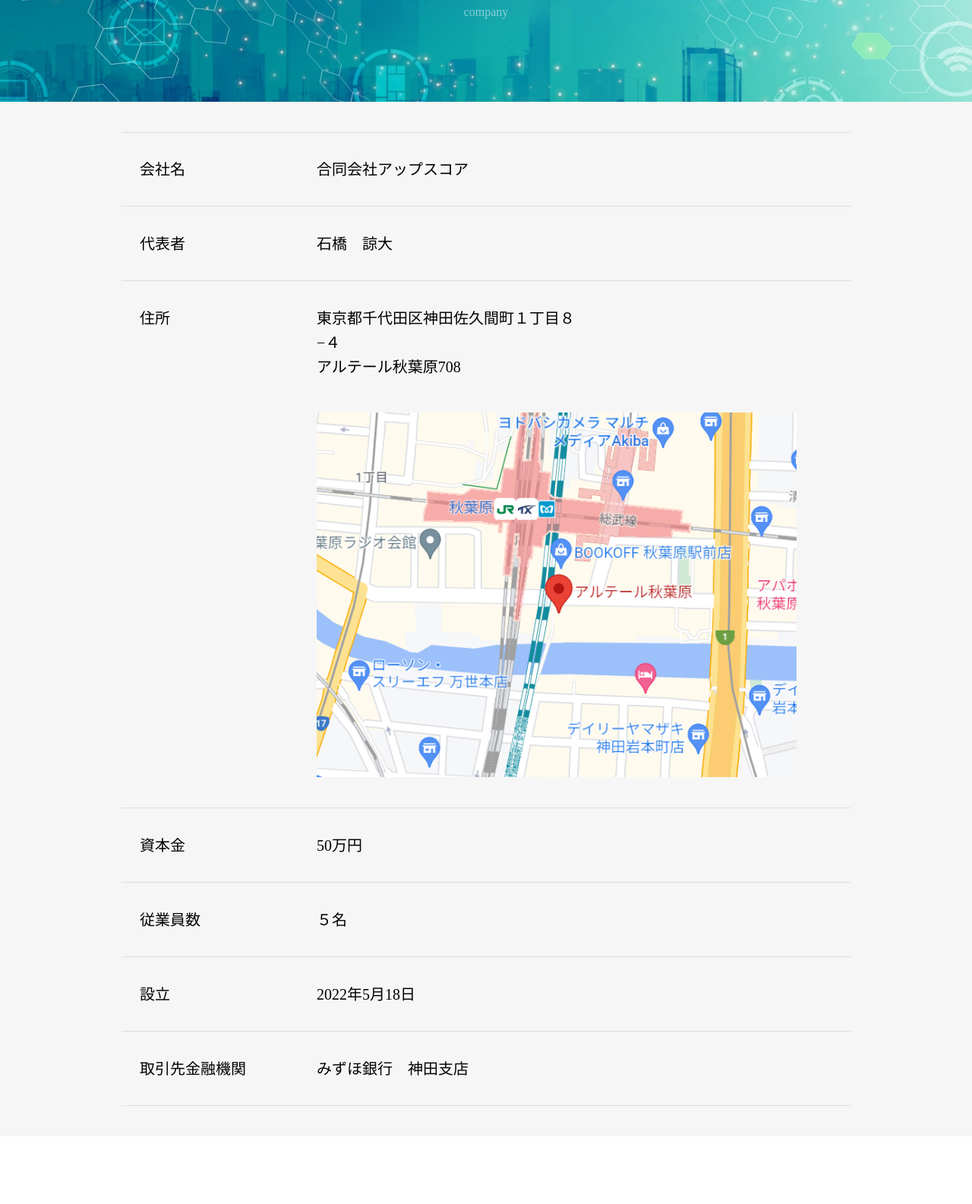
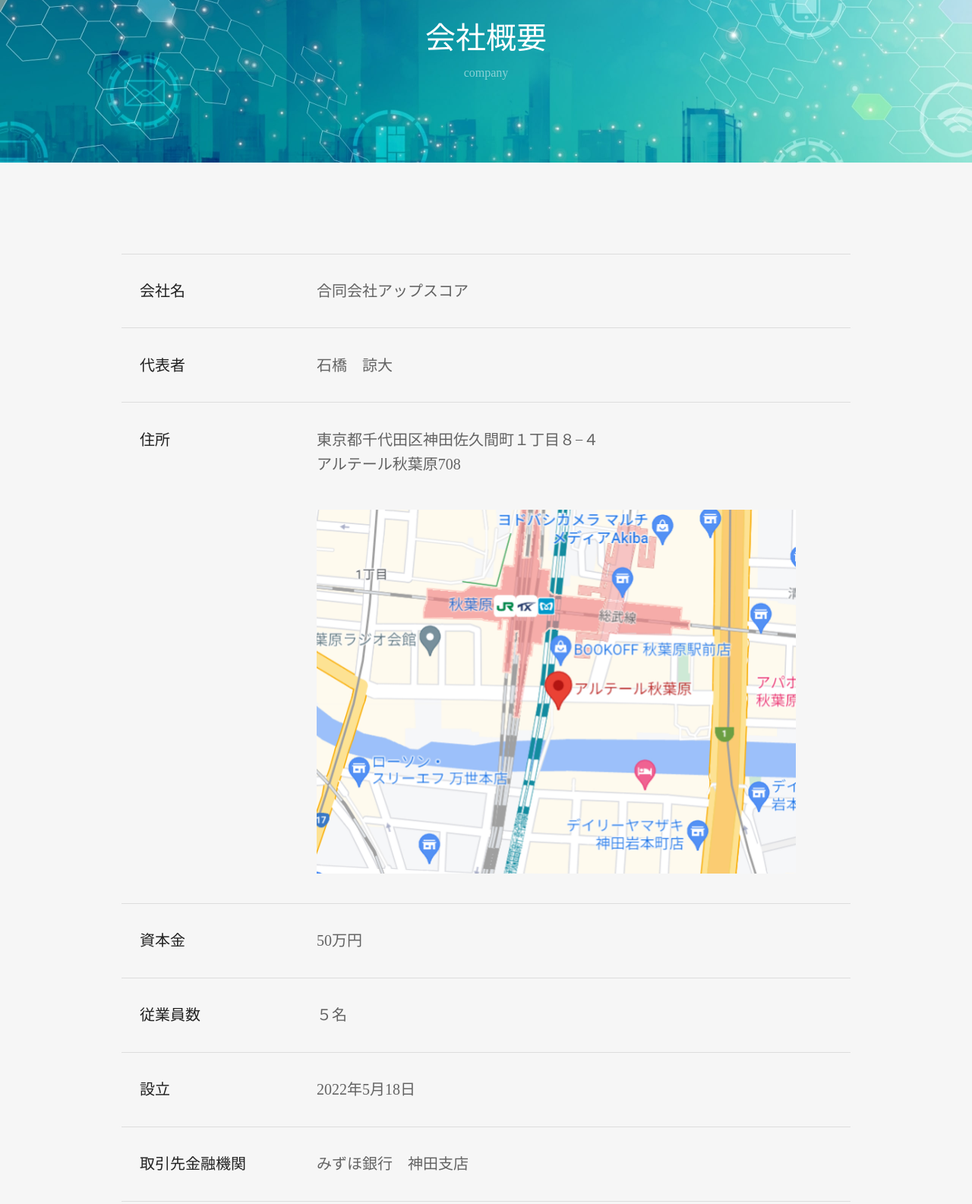
Before and after one commit to takuyanoguchi626/website_ishibashi, a website built with webpack: page public/company.html in a window 1280 px wide. Shown: the part 166-1751 px from the top of the page at 76% size. Before the commit the page ends 1662 px from the top, so only its background shows below. Built offline with nearby package versions, Linux system fonts and the light colour scheme; files whose address does not match are found by name; a web font is replaced by a local one.

Commit message:
company fix

```diff
--- a/public/company.html
+++ b/public/company.html
@@ -11,79 +11,107 @@
 </head>
 
 <body>
-
+    <header class="header">
+        <a class="header_img_wrapper" href="./index.html">
+            <img class="header_img" src="./assets/images/logo.png" alt="">
+        </a>
+        <nav class="header_navi">
+            <a class="header_navi_item" href="./company.html">会社概要</a>
+            <a class="header_navi_item" href="./service.html">事業内容</a>
+            <a class="header_navi_item header_navi_contact" href="./contact.html">お問い合わせ</a>
+        </nav>
+    </header>
+    <main class="container_company">
         <div class="first_view">
-        <div class="first_view_title">
-            会社概要
+            <p class="first_view_title">会社概要
+            </p>
+            <p class="first_view_title_mini">company</p>
         </div>
-        <div class="first_view_title_mini">
-            company
+        <div class="company_info">
+            <div class="company_info_content">
+                <p class="company_info_content_title">
+                    会社名
+                </p>
+                <p class="company_info_content_text">
+                    合同会社アップスコア
+                </p>
             </div>
+            <div class="company_info_content">
+                <p class="company_info_content_title">
+                    代表者
+                </p>
+                <p class="company_info_content_text">
+                    石橋&emsp;諒大
+                </p>
             </div>
-
-    <div class="company">
-        <div class="content">
-            <div class="title">
-                会社名
-            </div>
-            <div class="name">
-                合同会社アップスコア
-            </div>
-        </div>
-        <div class="content">
-            <div class="title">
-                代表者
-            </div>
-            <div class="CEO">
-                石橋&emsp;諒大
-            </div>
-        </div>
-        <div class="content_map">
-            <div class="content_map_sp">
+            <div class="company_info_content_map">
+                <div class="company_info_content_map_body">
                     <div class="content_map_title">
                         住所
                     </div>
-                <div class="access">
-                    <div class="access_detail">
+                    <div class="content_map_inside">
+                        <p class="content_map_text">
                             東京都千代田区神田佐久間町１丁目８−４<br>
-                        アルテール秋葉原708<br>
-                    </div>
-                    <div class="access_img_wrapper">
-                        <img src="./images/lower_page_mp.jpg" alt="map" class="access_img">
+                            アルテール秋葉原708
+                        </p>
+                        <div class="content_map_img_wrapper">
+                            <img src="./images/lower_page_mp.jpg" alt="map" class="content_map_img">
                         </div>
                     </div>
                 </div>
-            <div class="access_img_wrapper_sp">
-                <img src="./images/lower_page_mp.jpg" alt="map" class="access_img">
+                <div class="company_info_content_map_img_wrapper_sp">
+                    <img src="./images/lower_page_mp.jpg" alt="map" class="content_map_img">
                 </div>
             </div>
-        <div class="content">
-            <div class="title">資本金</div>
-            <div class="money">
+            <div class="company_info_content">
+                <p class="company_info_content_title">資本金</p>
+                <p class="company_info_content_text">
                     50万円
+                </p>
+            </div>
+            <div class="company_info_content">
+                <p class="company_info_content_title">
+                    従業員数
+                </p>
+                <p class="company_info_content_text">
+                    ５名
+                </p>
+            </div>
+            <div class="company_info_content">
+                <p class="company_info_content_title">
+                    設立
+                </p>
+                <p class="company_info_content_text">
+                    2022年5月18日
+                </p>
+            </div>
+            <div class="company_info_content">
+                <p class="company_info_content_title">取引先金融機関</p>
+                <p class="company_info_content_text">みずほ銀行　神田支店</p>
             </div>
         </div>
-        <div class="content">
-            <div class="title">
-                従業員数
+    </main>
+    <footer class="footer">
+        <div class="footer_upper_part">
+            <div class="footer_img_wrapper">
+                <img class="footer_img" src="./assets//images/logo.png" alt="">
             </div>
-            <div class="member">
-                ５名
+            <div class="footer_navi">
+                <a class="footer_navi_item" href="">TOP</a>
+                <a class="footer_navi_item" href="">会社概要</a>
+                <a class="footer_navi_item" href="">事業内容</a>
+                <a class="footer_navi_item" href="">お問い合わせ</a>
             </div>
         </div>
-        <div class="content">
-            <div class="title">
-                設立
+        <div class="footer_lower_part">
+            <p class="footer_address">〒101-0025<br>
+                東京都千代田区神田佐久間町１丁目８−４<br>
+                アルテール秋葉原708<br>
+                TEL:000-0000-0000
+            </p>
+            <p class="footer_company">© 2022 合同会社アップスコア.</p>
         </div>
-            <div class="since">
-                2022年5月18日
-            </div>
-        </div>
-        <div class="content">
-            <div class="title">取引先金融機関</div>
-            <div class="bank">みずほ銀行&emsp;神田支店</div>
-        </div>
-    </div>
+    </footer>
 </body>
 
 </html>
--- a/src/scss/company.scss
+++ b/src/scss/company.scss
@@ -15,6 +15,9 @@
     line-height: 160%;
     box-sizing: border-box;
 }
+
+.container_company {
+
 
     .first_view {
 
@@ -72,11 +75,13 @@
         }
     }
 
-.company {
+    .company_info {
         @media screen and (min-width:768px) {
             width: 100%;
             background-color: #f6f6f6;
             padding: 40px;
+            padding-top: 120px;
+            padding-bottom: 120px;
             display: flex;
             flex-direction: column;
             align-items: center;
@@ -86,13 +91,15 @@
             width: 100%;
             background-color: #f6f6f6;
             padding: 24px;
+            padding-top: 80px;
+            padding-bottom: 80px;
             display: flex;
             flex-direction: column;
             align-items: center;
         }
     }
 
-.content {
+    .company_info_content {
         @media screen and (min-width:768px) {
             width: 100%;
             height: 98px;
@@ -118,7 +125,7 @@
         }
     }
 
-.content:first-child {
+    .company_info_content:first-child {
         @media screen and (min-width:768px) {
             border-top: 1px solid rgba(0, 0, 0, 0.1);
         }
@@ -130,12 +137,13 @@
         }
     }
 
-.title {
+    .company_info_content_title {
         @media screen and (min-width:768px) {
             display: flex;
             align-items: center;
             width: 233px;
             padding-right: 24px;
+            color: rgba(0, 0, 0, 0.87);
         }
 
         @media screen and (max-width:767px) {
@@ -143,31 +151,23 @@
             align-items: center;
             width: 120px;
             padding-right: 13px;
-
+            color: rgba(0, 0, 0, 0.87);
         }
     }
 
-.name {
+    .company_info_content_text {
         @media screen and (min-width:768px) {
             max-width: calc(100% - 24px - 24px - 233px);
+            color: rgba(0, 0, 0, 0.6);
         }
 
         @media screen and (max-width:767px) {
             max-width: 160px;
+            color: rgba(0, 0, 0, 0.6);
         }
     }
 
-.CEO {
-    @media screen and (min-width:768px) {
-        max-width: calc(100% - 24px - 24px - 233px);
-    }
-
-    @media screen and (max-width:767px) {
-        max-width: 160px;
-    }
-}
-
-.content_map {
+    .company_info_content_map {
         @media screen and (min-width:768px) {
             width: 100%;
             max-width: 960px;
@@ -187,44 +187,60 @@
 
     }
 
-.content_map_sp {
+    .company_info_content_map_body {
         @media screen and (min-width:768px) {
             display: flex;
             width: 100%;
+        }
+
+        @media screen and (max-width:767px) {
+            display: flex;
+
+        }
+    }
+
+
+    .content_map_title {
+        @media screen and (min-width:768px) {
+            min-width: 233px;
+            padding-right: 24px;
+            color: rgba(0, 0, 0, 0.87);
             font-weight: 500;
             font-size: 20px;
         }
 
         @media screen and (max-width:767px) {
-        display: flex;
+            min-width: 120px;
+            padding-right: 24px;
+            color: rgba(0, 0, 0, 0.87);
             font-weight: 500;
             font-size: 13px;
         }
     }
 
-.content_map_title {
-    @media screen and (min-width:768px) {
-        min-width: 233px;
-        padding-right: 24px;
-    }
-
-    @media screen and (max-width:767px) {
-        min-width: 120px;
-        padding-right: 24px;
-    }
-}
-
-.access_detail {
+    .content_map_inside {
         @media screen and (min-width:768px) {
             max-width: calc(100% - 24px - 24px - 233px);
         }
 
+    }
+
+    .content_map_text {
+        @media screen and (min-width:768px) {
+            color: rgba(0, 0, 0, 0.6);
+            font-weight: 500;
+            font-size: 20px;
+        }
+
         @media screen and (max-width:767px) {
             max-width: 160px;
+            color: rgba(0, 0, 0, 0.6);
+            font-weight: 500;
+            font-size: 13px;
         }
     }
 
-.access_img_wrapper {
+    .content_map_img_wrapper {
         @media screen and (min-width:768px) {
             max-width: 632px;
             padding-top: 44px;
@@ -235,7 +251,7 @@
         }
     }
 
-.access_img_wrapper_sp {
+    .company_info_content_map_img_wrapper_sp {
         @media screen and (min-width:768px) {
             display: none;
         }
@@ -246,47 +262,8 @@
         }
     }
 
-.access_img {
+    .content_map_img {
         width: 100%;
         height: 100%;
     }
-
-.money {
-    @media screen and (min-width:768px) {
-        max-width: calc(100% - 24px - 24px - 233px);
 }
-
-    @media screen and (max-width:767px) {
-        max-width: 160px;
-    }
-}
-
-.member {
-    @media screen and (min-width:768px) {
-        max-width: calc(100% - 24px - 24px - 233px);
-    }
-
-    @media screen and (max-width:767px) {
-        max-width: 160px;
-    }
-}
-
-.since {
-    @media screen and (min-width:768px) {
-        max-width: calc(100% - 24px - 24px - 233px);
-    }
-
-    @media screen and (max-width:767px) {
-        max-width: 160px;
-    }
-}
-
-.bank {
-    @media screen and (min-width:768px) {
-        max-width: calc(100% - 24px - 24px - 233px);
-    }
-
-    @media screen and (max-width:767px) {
-        max-width: 160px;
-    }
-}
--- a/src/scss/top.scss
+++ b/src/scss/top.scss
@@ -1,6 +1,6 @@
 @charset 'utf-8';
 
-.top {
+.cotainer_top {
     .section_title {
         font-weight: 500;
         font-size: px_vw(20px);
```
Also changed, not shown: public/index.html (+1 -1 lines). Lines whose indentation alone changed are shown as unchanged.
